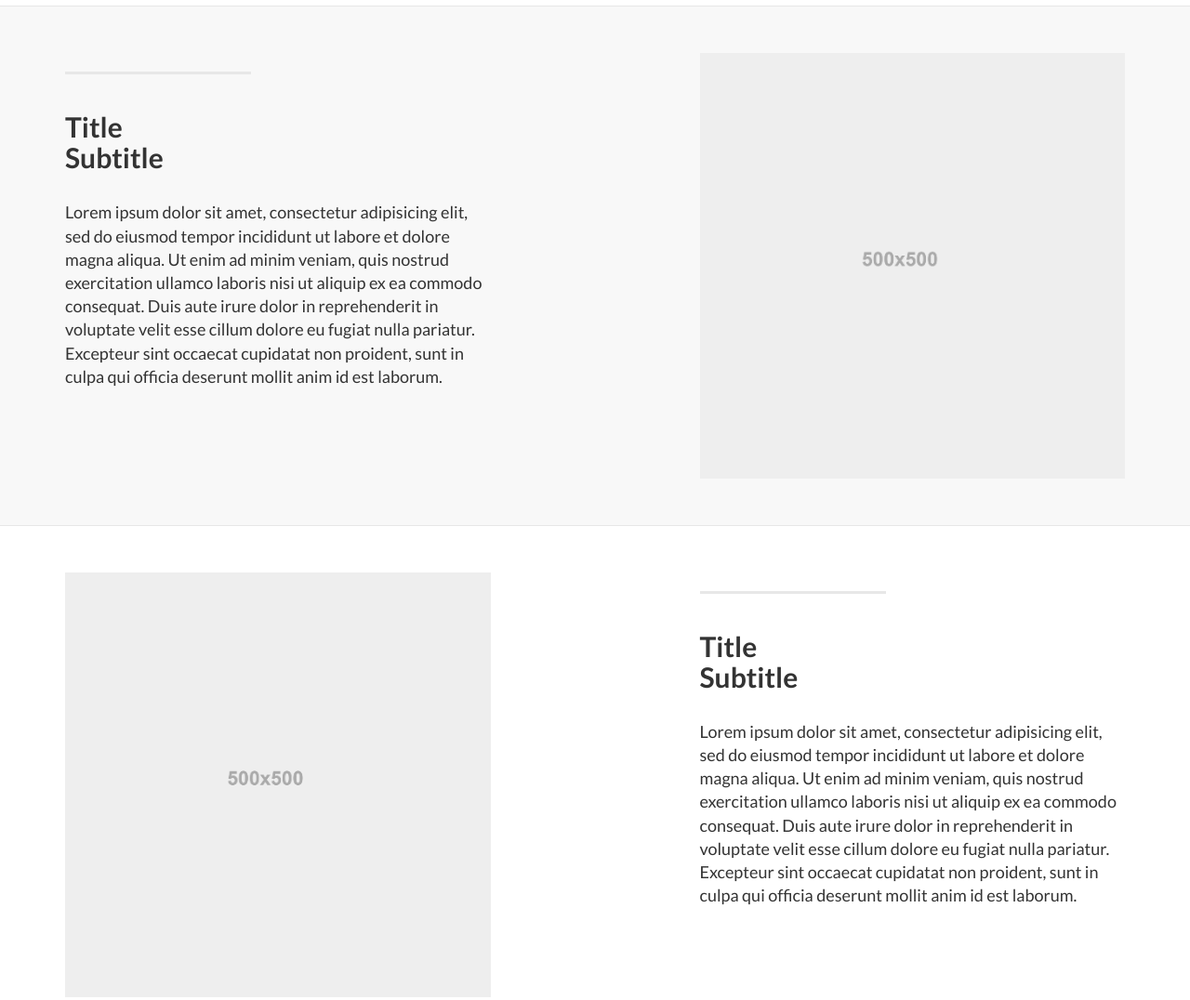
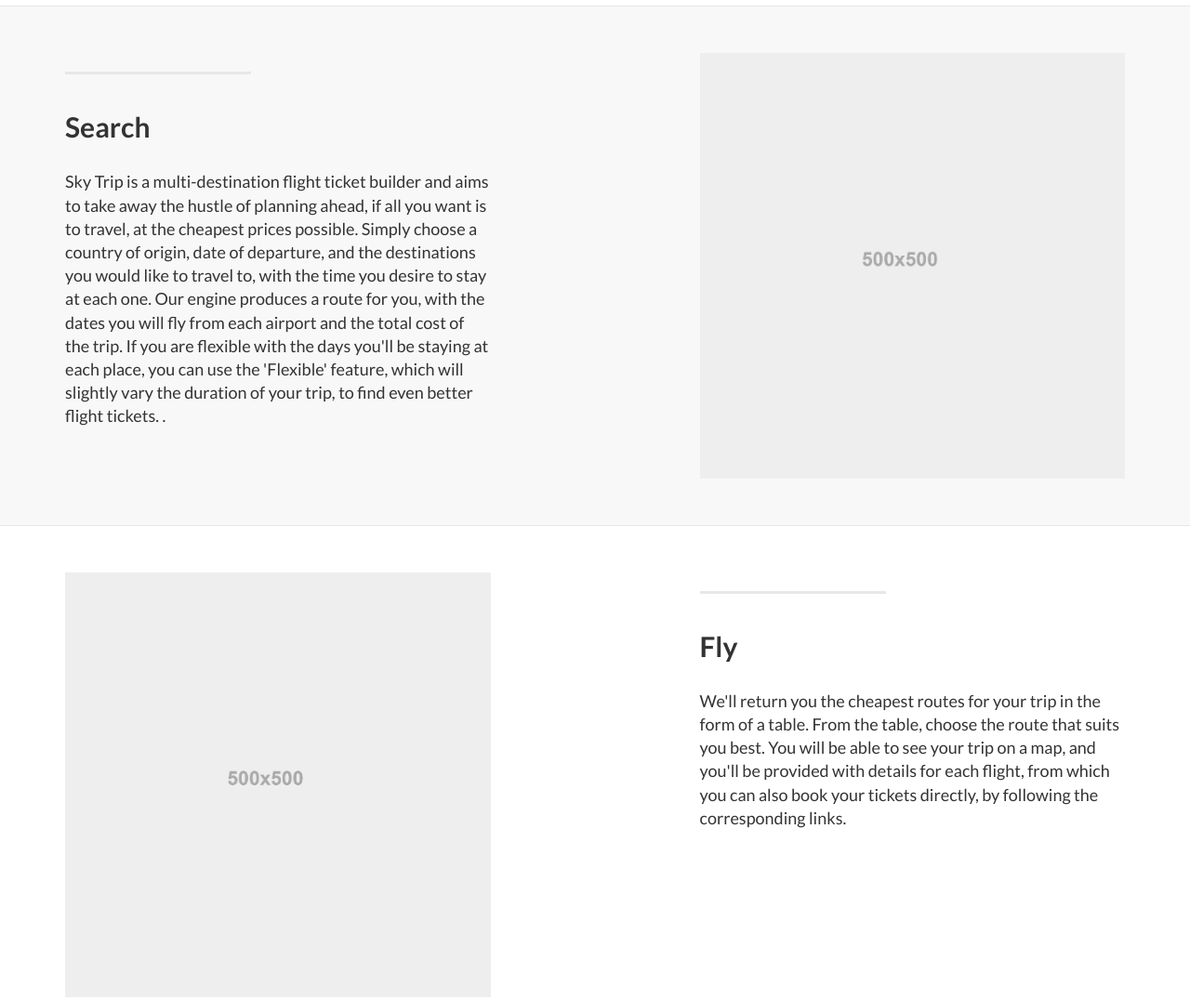
Before and after one commit to marcialpuchi/skyTrip, a plain HTML site: page static/index.html in a window 1280 px wide. Shown: the part 1160-2236 px from the top of the page at 93% size. Drawn offline with nearby package versions, Linux system fonts and the light colour scheme; some packages are replaced by stand-ins of ours.

Commit message:
Changed the two paragraphs to include some info

```diff
--- a/static/index.html
+++ b/static/index.html
@@ -218,14 +218,10 @@
                 <div class="col-lg-5 col-sm-6">
                     <hr class="section-heading-spacer">
                     <div class="clearfix"></div>
-                    <h2 class="section-heading">Title<br>Subtitle</h2>
+                    <h2 class="section-heading">Search</h2>
                     <p class="lead">
-                        Lorem ipsum dolor sit amet, consectetur adipisicing elit, sed do eiusmod
-                        tempor incididunt ut labore et dolore magna aliqua. Ut enim ad minim veniam,
-                        quis nostrud exercitation ullamco laboris nisi ut aliquip ex ea commodo
-                        consequat. Duis aute irure dolor in reprehenderit in voluptate velit esse
-                        cillum dolore eu fugiat nulla pariatur. Excepteur sint occaecat cupidatat non
-                        proident, sunt in culpa qui officia deserunt mollit anim id est laborum.
+                        Sky Trip is a multi-destination flight ticket builder and aims to take away the hustle of planning ahead, if all you want is to travel, at the cheapest prices possible. Simply choose a country of origin, date of departure, and the destinations you would like to travel to, with the time you desire to stay at each one. Our engine produces a route for you, with the dates you will fly from each airport and the total cost of the trip. If you are flexible with the days you'll be staying at each place, you can use the 'Flexible' feature, which will slightly vary the duration of your trip, to find even better flight tickets.
+.
                     </p>
                 </div>
                 <div class="col-lg-5 col-lg-offset-2 col-sm-6">
@@ -247,14 +243,12 @@
                 <div class="col-lg-5 col-lg-offset-1 col-sm-push-6  col-sm-6">
                     <hr class="section-heading-spacer">
                     <div class="clearfix"></div>
-                    <h2 class="section-heading">Title<br>Subtitle</h2>
+                    <h2 class="section-heading">Fly</h2>
                     <p class="lead">
-                        Lorem ipsum dolor sit amet, consectetur adipisicing elit, sed do eiusmod
-                        tempor incididunt ut labore et dolore magna aliqua. Ut enim ad minim veniam,
-                        quis nostrud exercitation ullamco laboris nisi ut aliquip ex ea commodo
-                        consequat. Duis aute irure dolor in reprehenderit in voluptate velit esse
-                        cillum dolore eu fugiat nulla pariatur. Excepteur sint occaecat cupidatat non
-                        proident, sunt in culpa qui officia deserunt mollit anim id est laborum.
+                    We'll return you the cheapest routes for your trip in the form of a table.
+                    From the table, choose the route that suits you best. You will be able to see
+                    your trip on a map, and you'll be provided with details for each flight, from which
+                    you can also book your tickets directly, by following the corresponding links.
                     </p>
                 </div>
                 <div class="col-lg-5 col-sm-pull-6  col-sm-6">
```
